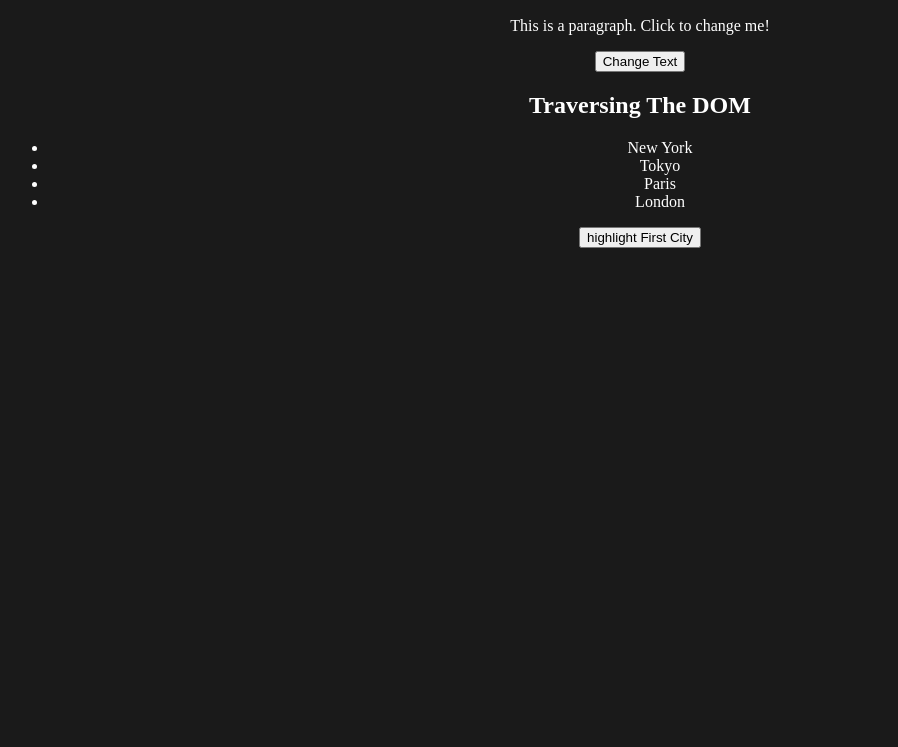
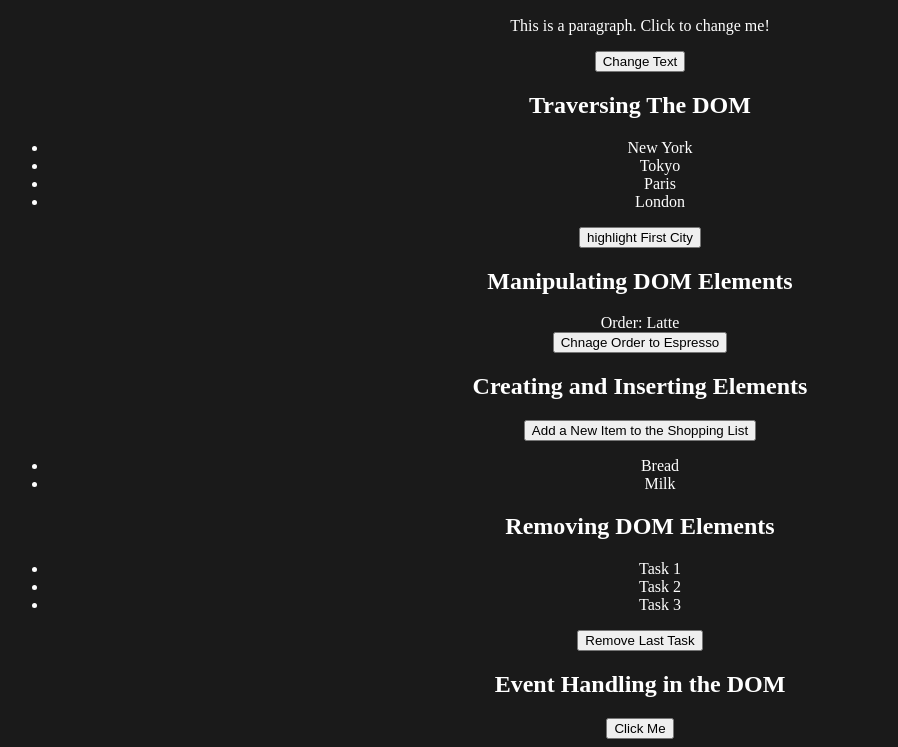
Before and after one commit to madhavareddyrb/Javascrit, a plain HTML site: page part8/dom.html in a window 1280 px wide. Shown: the part 110-857 px from the top of the page, without its empty margins (0-898 px from the left). Before the commit the page ends 800 px from the top, so only its background shows below. Drawn offline with Linux system fonts and the light colour scheme.

Commit message:
five DOM challengs Completed

```diff
--- a/part8/dom.html
+++ b/part8/dom.html
@@ -42,6 +42,44 @@
     </ul>
     <button id="highlightFirstCity">highlight First City</button>
   </section>
+<!-- Example-3: Manipulating DOM Elements-->
+
+  <section id="example-3">
+    <h2>Manipulating DOM Elements</h2>
+    <div id="coffeOrder">Order: <span id="coffeeType">Latte</span></div>
+    <button id="changeOrder">Chnage Order to Espresso</button>
+
+  </section>
+
+  <!-- Example-4: Creating and Inserting Elements -->
+   <section id="example-4">
+    <h2>Creating and Inserting Elements</h2>
+    <button id="addNewItem">Add a New Item to the Shopping List</button>
+    <ul id="shoppingList">
+      <li>Bread</li>
+      <li>Milk</li>
+    </ul>
+   </section>
+
+   <!-- Example-5: Removing DOM Elements-->
+    <section id="example-5">
+      <h2>Removing DOM Elements</h2>
+      <ul id="taskList">
+        <li>Task 1</li>
+        <li>Task 2</li>
+        <li>Task 3</li>
+      </ul>
+      <button id="removeLastTask">Remove Last Task</button>
+    </section>
+
+    <!-- Example-6: EventHandling in DOM-->
+    <section id="example-6">
+      <h2>Event Handling in the DOM</h2>
+      <button id="clickMeButton">
+        Click Me
+      </button>
+    </section>
+
 
   <script src="./script.js"></script>
 </body>
--- a/part8/script.js
+++ b/part8/script.js
@@ -12,22 +12,58 @@ document.getElementById('changeTextButton').addEventListener('click', function (
   paragraph.textContent = "The Paragraph is changed"
 });
 
-/*
-Conclusion for Example 1:
-0.First get elemnt on what event id and later add get element of what need to chnage
-1.whole html file is document thats the reason why documnet works to get elements of html
-2.There are differnt methods to get element by getElementById(specific to only id) but there are querySelectors(#idname) they are differnt not much specific to id or class for that we use querySelectors(#idnmae) and querySelectors(.classname)
-3.addEventLister comes with 2 paramters one for event and one for function what need to do here we use click event because when we click on button need to change paragraph
-4.Use Only function (){}(normal functions) beacuse it give us the exact context we can check using console.log(this) and on otherhand when we use arrow functions it gives us window context so it not recommended
-5.for changing get element need to change store i variable and by using innerHtml,innerText,TextContent we chnage the text or content inside html
 
-*/
 
-// Example-2
+// Example-2 Traversing the DOM
 
-document.getElementById(highlightFirstCity).addEventListener('click', function (){
-  let citiesList = document.getElementsById('citiesList');
+document.getElementById('highlightFirstCity').addEventListener('click', function () {
+  console.log(this);
+  let citiesList = document.getElementById('citiesList');
   citiesList.firstElementChild.classList.add('highlight');
-
 }
 );
+
+
+// Example -3  -Manipulation DOM Elements
+
+document.getElementById("changeOrder").addEventListener('mouseover',function (){
+  let coffeType = document.getElementById('coffeeType');
+  coffeType.textContent = "Espresso";
+  coffeType.style.backgroundColor = "red";
+  coffeType.style.padding = "10px";
+})
+
+
+// Example-4: Creating and Inserting Elements
+
+// Process: we have to create Element item and later insert
+
+document.getElementById("addNewItem").addEventListener('click', function(){
+  let newItem = document.createElement("li");
+  newItem.textContent = "Eggs";
+
+  document.getElementById("shoppingList").appendChild(newItem);
+
+});
+
+
+// Example-5 -> Removing DOM Elements
+
+document.getElementById("removeLastTask").addEventListener("click", function (){
+  console.log(this);
+
+  let lastTask = document.getElementById("taskList");
+  console.log(lastTask);
+  lastTask.lastElementChild.remove();
+});
+
+
+// Example-6 -> Event Handling in DOM
+/*
+document.getElementById("clickMeButton").addEventListener('dblclick', function(event) {
+  alert("Events in DOM");
+})*/
+document.getElementById("clickMeButton").addEventListener("mouseup", function(){
+  alert("Events in DOM");
+})
+// mouseover,click,etc
```
Also changed, not shown: part8/documnt.txt (added).
